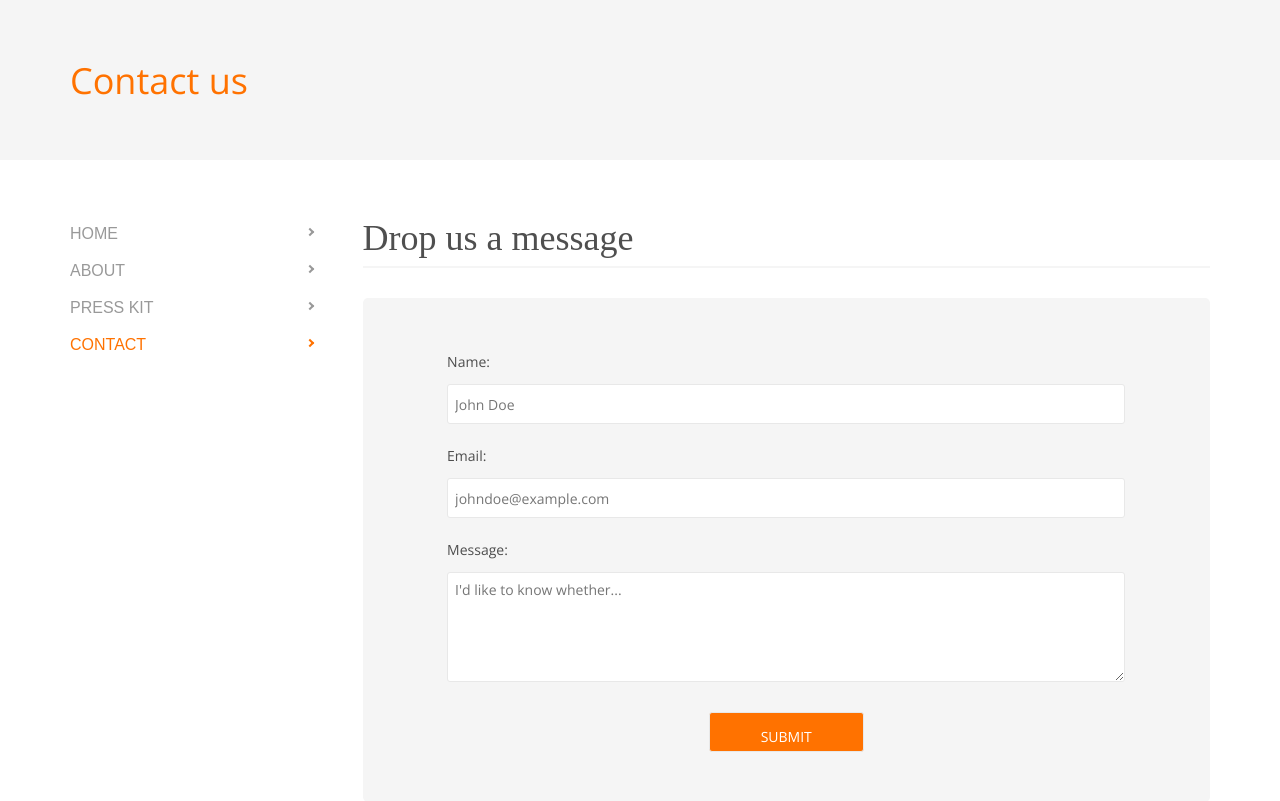
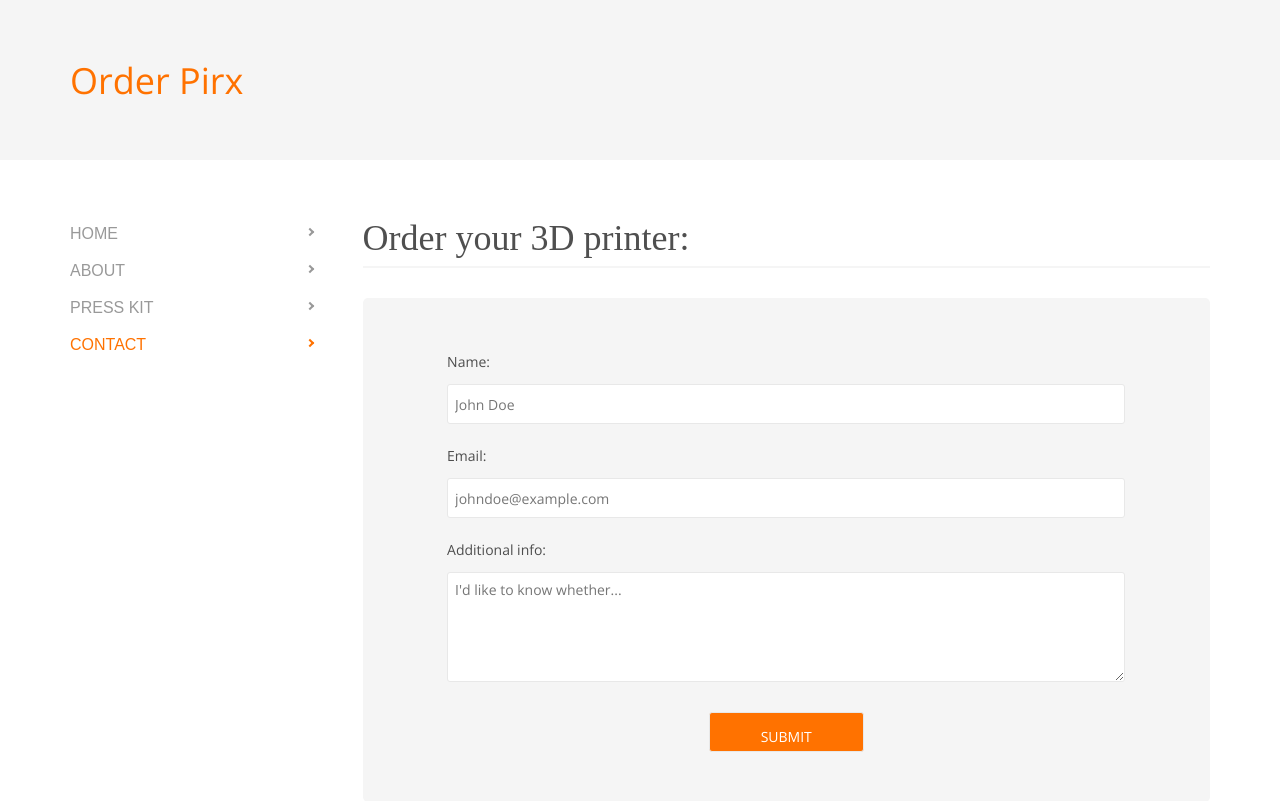
Before and after one commit to piotrlipert/pirx, a PHP site: page /order/ in a window 1280 px wide. Shown: the part 80-881 px from the top of the page. Run offline with PHP 8.4, Linux system fonts and the light colour scheme; some libraries are stand-ins or nearby versions.

Commit message:
orders test

```diff
--- a/index_en.html
+++ b/index_en.html
@@ -61,7 +61,7 @@
               <li><a href="about/">about</a></li>
               <li><a href="https://facebook.com/clockwork3d">blog</a></li>
               <li><a href="contact/">contact</a></li>
-              <li><a href="contact/" class="btn btn-small btn-order">buy now</a></li>
+              <li><a href="order/" class="btn btn-small btn-order">buy now</a></li>
             </ul>
           </div>
         </div>
@@ -79,7 +79,7 @@
             To turn abstract digital design into a solid object?<br>
             Meet Pirx and discover the endless<br>
             possibilities of 3d printing.</p>
-            <a href="/contact/" class="btn btn-big btn-order">pre-order your printer for $799</a>
+            <a href="/order/" class="btn btn-big btn-order">pre-order your printer for $799</a>
           </div>
         </div>
       </section>
--- a/order/index.php
+++ b/order/index.php
@@ -26,6 +26,7 @@
     <script type="text/javascript" src="../js/retina.js"></script>
     <script type="text/javascript" src="../js/lightbox-2.6.min.js"></script>
     <script type="text/javascript" src="../js/functions.js"></script>
+    <script src="../scripts/formscript.js"></script>
 
 		<!-- FAVICON -->
     <link rel="shortcut icon" href="../images/favicon.ico">
@@ -57,7 +58,7 @@
       <section id="caption">
         <div class="row caption">
           <div class="large12 columns">
-            <h2>Contact us</h2>
+            <h2>Order Pirx</h2>
           </div>
         </div>
       </section>
@@ -74,58 +75,28 @@
           </div>
           <div class="large-9 columns contact-us">
 
-<script>
-    $(function(){
-      $('form').submit(function(e){
-        var thisForm = $(this);
-        //Prevent the default form action
-        e.preventDefault();
-        //Hide the form
-        $(this).fadeOut(function(){
-          //Display the "loading" message
-          $("#loading").fadeIn(function(){
-            //Post the form to the send script
-            $.ajax({
-              type: 'POST',
-              url: thisForm.attr("action"),
-              data: thisForm.serialize(),
-              //Wait for a successful response
-              success: function(data){
-                //Hide the "loading" message
-                $("#loading").fadeOut(function(){
-                  //Display the "success" message
-                  $("#success").text(data).fadeIn();
 
-                });
-              }
-            });
-          });
-        });
-      })
-    });
-  </script>
-
-	          <h2>Drop us a message</h2>
+	          <h2>Order your 3D printer:</h2>
 
 
 
-            <form action="../scripts/sm.php" method="POST">
+            <form action="../scripts/order.php" method="POST">
               <fieldset>
                 <label>Name:</label>
                 <input type="text" name='name' placeholder="John Doe">
                 <label>Email:</label>
                 <input type="text" name='email' placeholder="johndoe@example.com">
-                <label>Message:</label>
+                <label>Additional info:</label>
                 <textarea type="text" name='message' placeholder="I'd like to know whether..."></textarea>
                 <input type="submit" class="btn btn-small btn-order">
               </fieldset>
             </form>
             <center>
           <div id="loading" style="display: none;">
-    Sending your message....
+    Sending your order....
     </div>
   <div id="success" style="display: none;">
-    Message sent.
+    Order sent. We will contact you shortly.
   </div>
 </center>
 
```
Also changed, not shown: scripts/order.php (added, +26 -0 lines).
